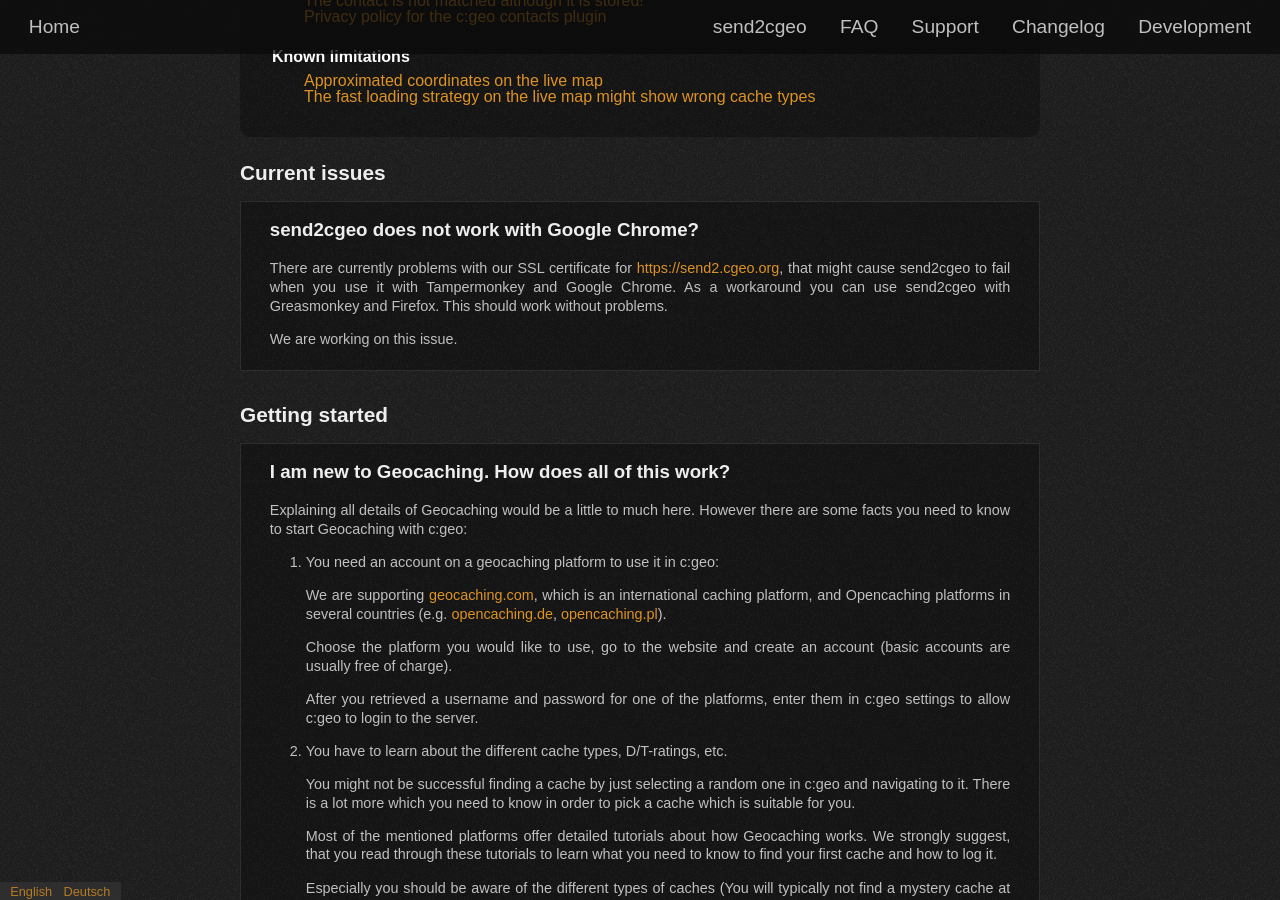
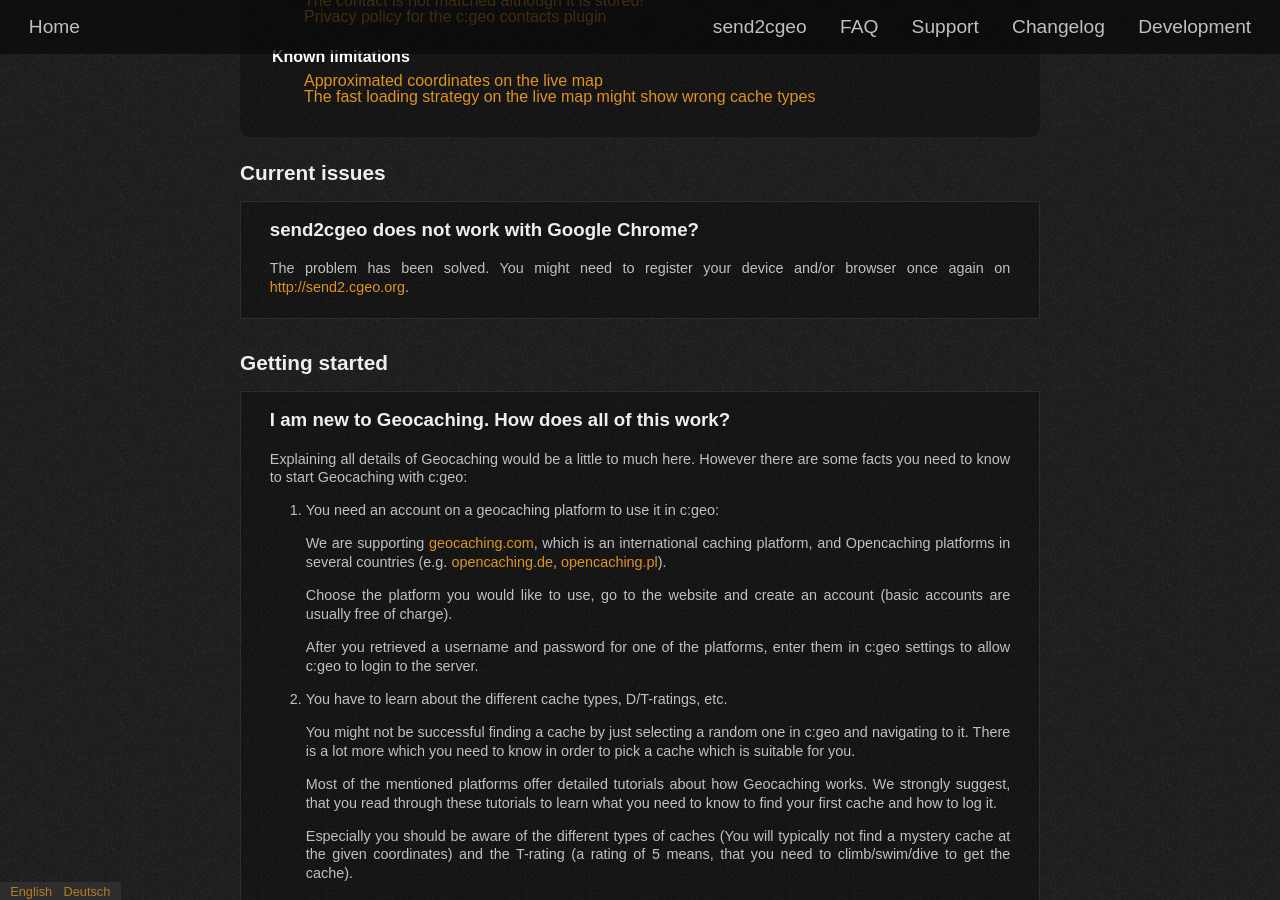
Before and after one commit to cgeo/cgeo.github.io, a Jekyll site: the page built from faq.html, in a window 1280 px wide and 900 px high, scrolled down 2552 px. Built offline with Jekyll 4.4.1, drawn with Linux system fonts in a browser that asks for light colours; some web fonts are replaced.

Commit message:
FAQ: Solved temporary problem
https://github.com/cgeo/cgeo/issues/6374

```diff
--- a/_data/faq.yml
+++ b/_data/faq.yml
@@ -7,17 +7,13 @@
         en:
             title: send2cgeo does not work with Google Chrome?
             content: |
-                There are currently problems with our SSL certificate for [https://send2.cgeo.org](https://send2.cgeo.org), that might cause send2cgeo to fail when you use it with Tampermonkey and Google Chrome.
-                As a workaround you can use send2cgeo with Greasmonkey and Firefox. This should work without problems.
-
-                We are working on this issue.
+                The problem has been solved.
+                You might need to register your device and/or browser once again on [http://send2.cgeo.org](http://send2.cgeo.org).
         de:
             title: send2cgeo funktioniert nicht mit Google Chrome?
             content: |
-                Es gibt derzeit Probleme mit unserem SSL-Zertifikat für [https://send2.cgeo.org](https://send2.cgeo.org), die dazu führen können, dass send2cgeo mit Tampermonkey und Google Chrome nicht funktioniert.
-                Als Zwischenlösung kann send2cgeo mit Greasemonkey und Firefox benutzt werden. Dies sollte problemlos funktionieren.
-
-                Wir arbeiten an diesem Problem.
+                Das Problem wurde gelöst.
+                Ggf. musst du dein Gerät und/oder den Browser nochmals auf [http://send2.cgeo.org](http://send2.cgeo.org) registrieren.
 
 - id: getting-started
   title:
```
